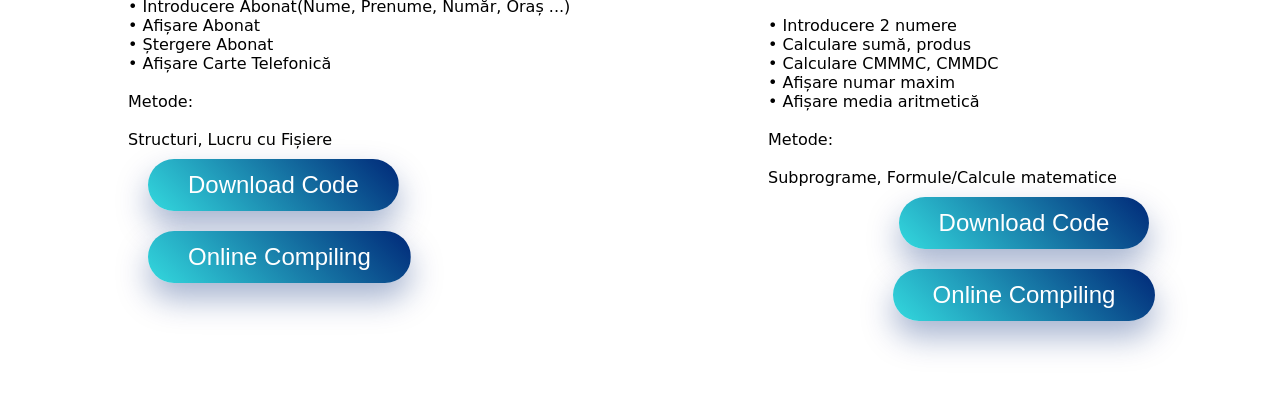
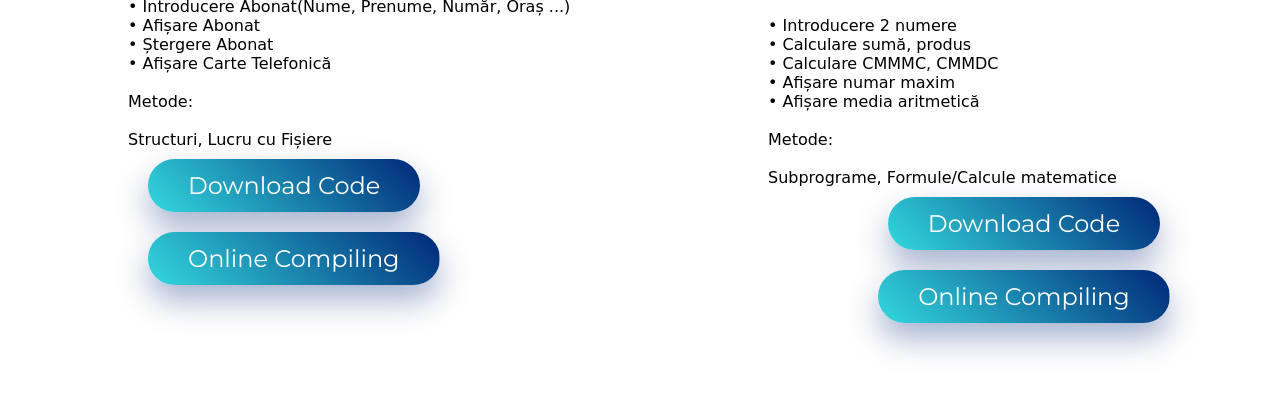
Before and after one commit to YamatoNM/CV, a plain HTML site: page C++.html in a window 1280 px wide. Shown: the part 388-782 px from the top of the page. Drawn offline with Linux system fonts and the light colour scheme.

Commit message:
Update C++.html

```diff
--- a/C++.html
+++ b/C++.html
@@ -2,6 +2,9 @@
 	 <meta charset="utf-8">
 	 <link href="style2.css" rel="stylesheet" type="text/css">
 	 <title>C++ Projects</title>
+	<link rel="preconnect" href="https://fonts.googleapis.com">
+	<link rel="preconnect" href="https://fonts.gstatic.com" crossorigin>
+	<link href="https://fonts.googleapis.com/css2?family=Montserrat&display=swap" rel="stylesheet">
 	<link rel="shortcut icon" href="TC.png" type="image/x-icon">
 </head>
 <body>
```
